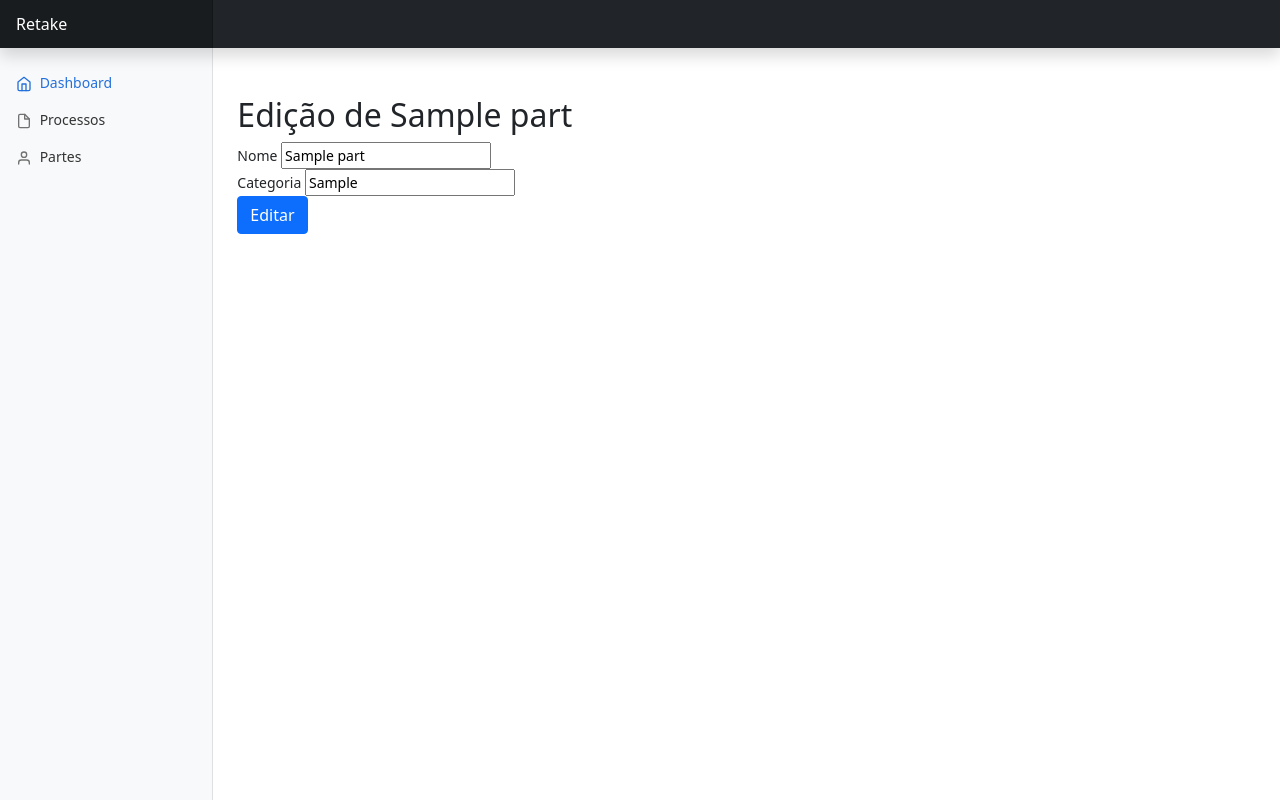
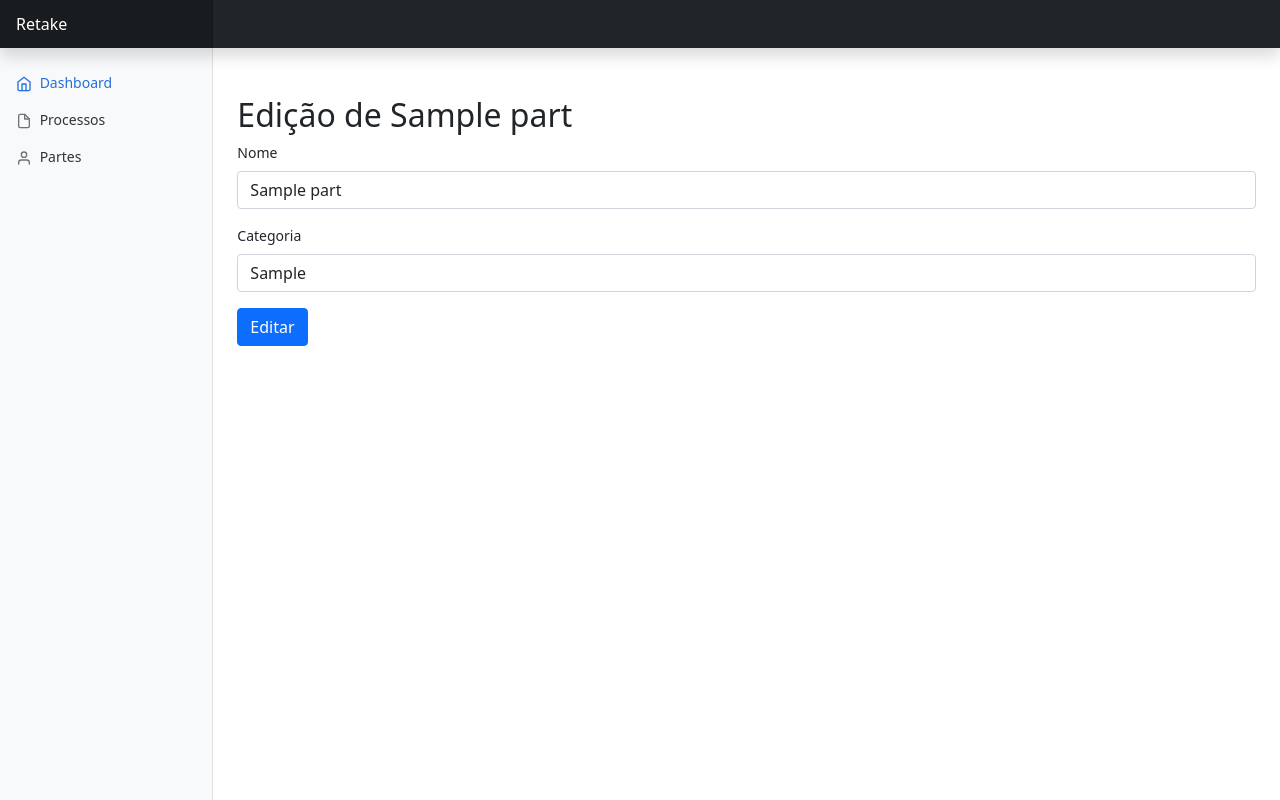
Before and after one commit to gabrielloliveira/retake, a Django app: page /partes/00000000-0000-0000-0000-000000000001/editar/ in a window 1280 px wide. Run offline with Django 3.2, Linux system fonts and the light colour scheme; tables that the repository leaves empty hold one stand-in row (values such as "Sample post"); parts of the project's set-up code (start-up, migrations or seed data) failed here and were passed over; some libraries are stand-ins or nearby versions.

Commit message:
edit display form

```diff
--- a/retake/core/templates/part/edit.html
+++ b/retake/core/templates/part/edit.html
@@ -1,16 +1,17 @@
 {% extends "core/base.html" %}
+{% load widget_tweaks %}
 
 {% block content %}
   <h2>Edição de {{ object.name }}</h2>
   <form action="." method="post">
     {% csrf_token %}
-    <div class="form-group">
-      <label for="">{{ form.name.label }}</label>
-      {{ form.name }}
+    <div class="mb-3">
+      <label for="" class="form-label">{{ form.name.label }}</label>
+      {{ form.name|add_class:'form-control' }}
     </div>
-    <div class="form-group">
-      <label for="">{{ form.category.label }}</label>
-      {{ form.category }}
+    <div class="mb-3">
+      <label for="" class="form-label">{{ form.category.label }}</label>
+      {{ form.category|add_class:'form-control' }}
     </div>
     <button class="btn btn-primary">Editar</button>
   </form>
```
